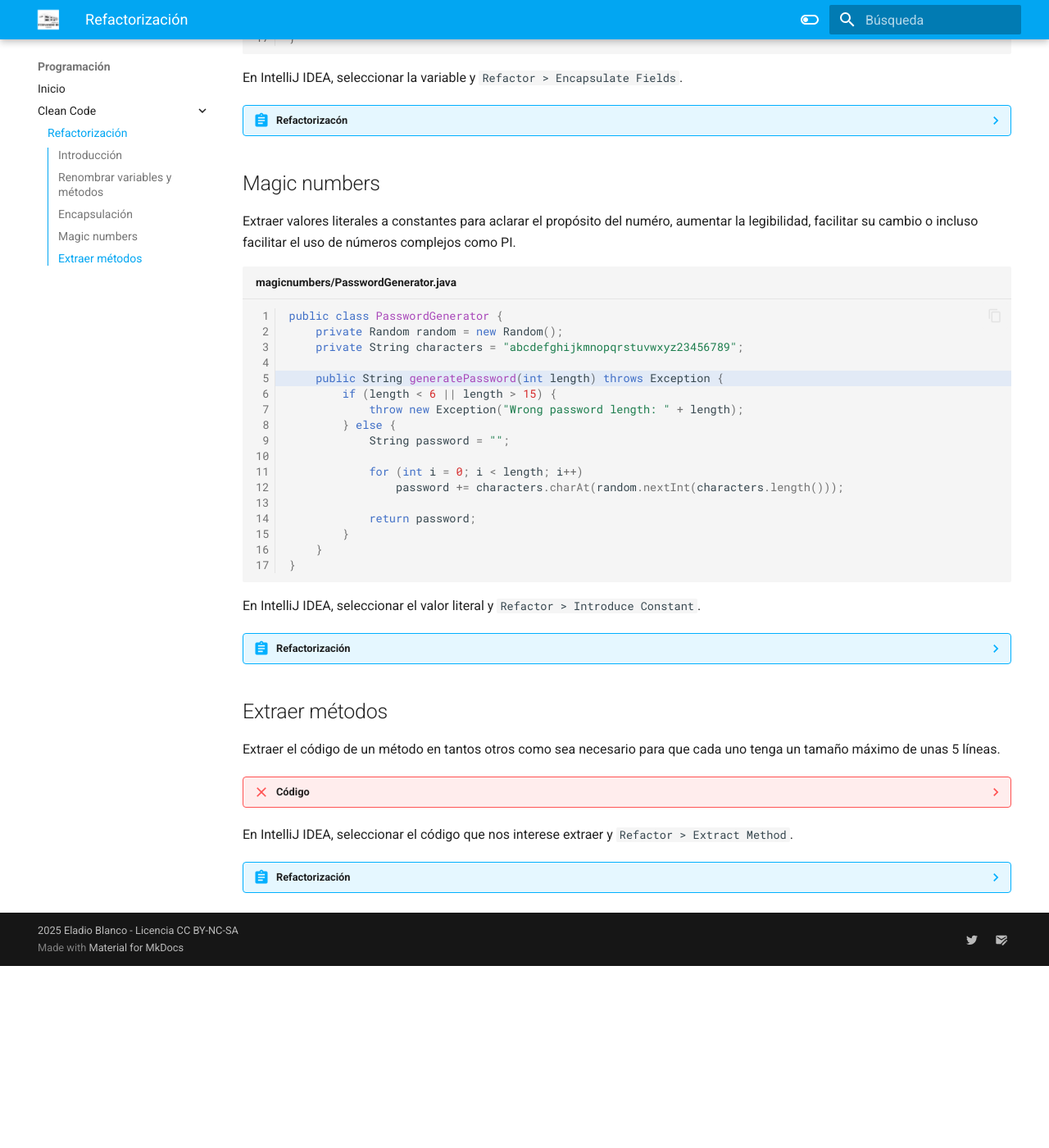
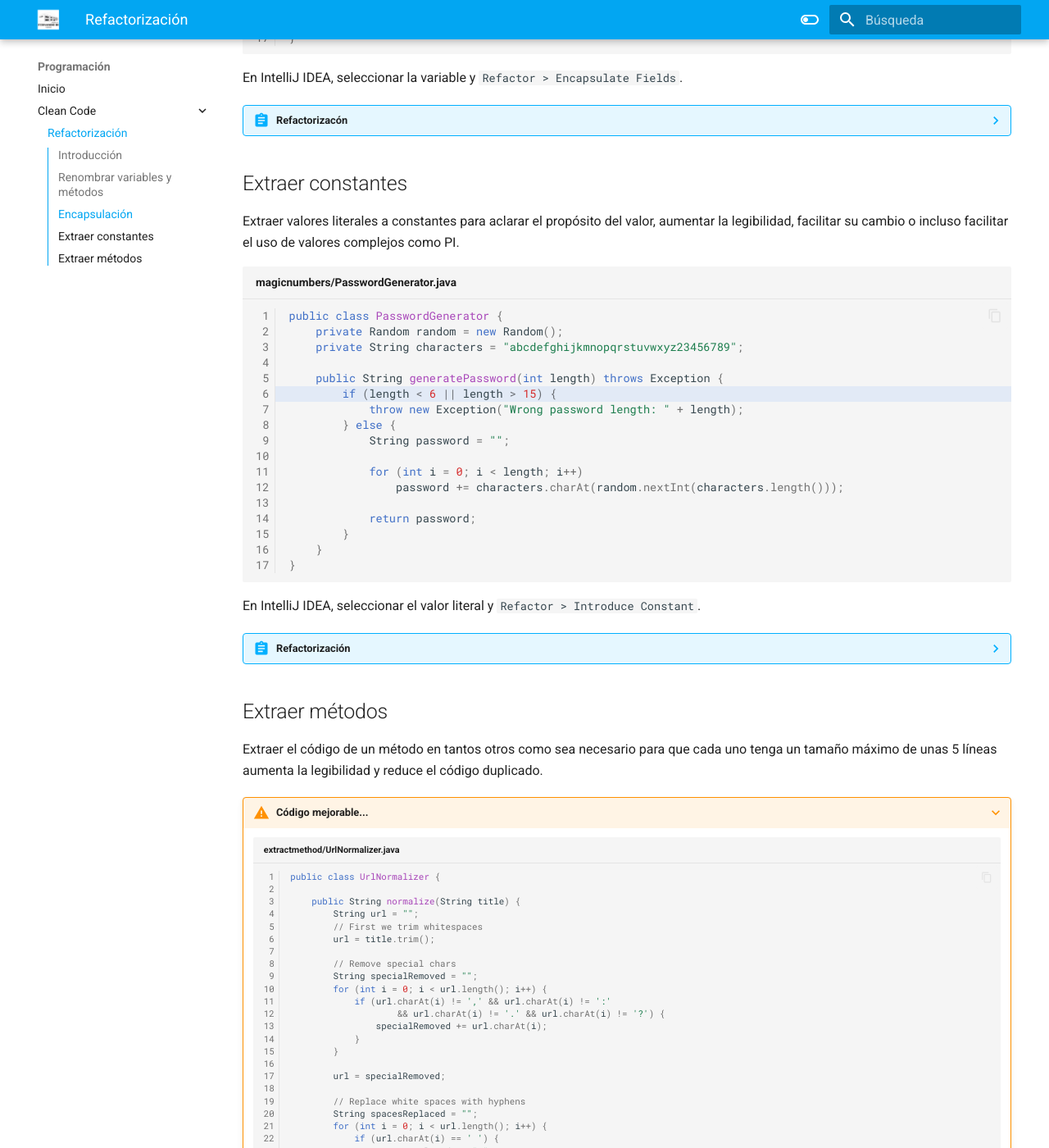
Before and after one commit to elblo/prog, an MkDocs documentation site: the page built from docs/cleancode/refactoring.md, in a window 1280 px wide and 1400 px high, scrolled down 1369 px. Shown: the whole window at 82% size. Built offline with MkDocs 1.6.1 and Material for MkDocs 9.7.7, drawn with Linux system fonts in a browser that asks for light colours; before the commit the page ends 2547 px from its top, so only the background shows below that; some of the changed text lies outside the part shown.

Commit message:
Prueba warning

````diff
--- a/docs/cleancode/refactoring.md
+++ b/docs/cleancode/refactoring.md
@@ -102,11 +102,11 @@ En IntelliJ IDEA, seleccionar la variable y `Refactor > Encapsulate Fields`.
     }
     ```
 
-## Magic numbers
+## Extraer constantes
 
-Extraer valores literales a constantes para aclarar el propósito del numéro, aumentar la legibilidad, facilitar su cambio o incluso facilitar el uso de números complejos como PI.
+Extraer valores literales a constantes para aclarar el propósito del valor, aumentar la legibilidad, facilitar su cambio o incluso facilitar el uso de valores complejos como PI.
 
-``` java title="magicnumbers/PasswordGenerator.java" hl_lines="5"
+``` java title="magicnumbers/PasswordGenerator.java" hl_lines="6"
 public class PasswordGenerator {
 	private Random random = new Random();
 	private String characters = "abcdefghijkmnopqrstuvwxyz23456789";
@@ -156,9 +156,9 @@ En IntelliJ IDEA, seleccionar el valor literal y `Refactor > Introduce Constant`
 
 ## Extraer métodos
 
-Extraer el código de un método en tantos otros como sea necesario para que cada uno tenga un tamaño máximo de unas 5 líneas.
+Extraer el código de un método en tantos otros como sea necesario para que cada uno tenga un tamaño máximo de unas 5 líneas aumenta la legibilidad y reduce el código duplicado.
 
-??? failure "Código"
+???+ warning "Código mejorable..."
     ``` java title="extractmethod/UrlNormalizer.java"
     public class UrlNormalizer {
 
````
